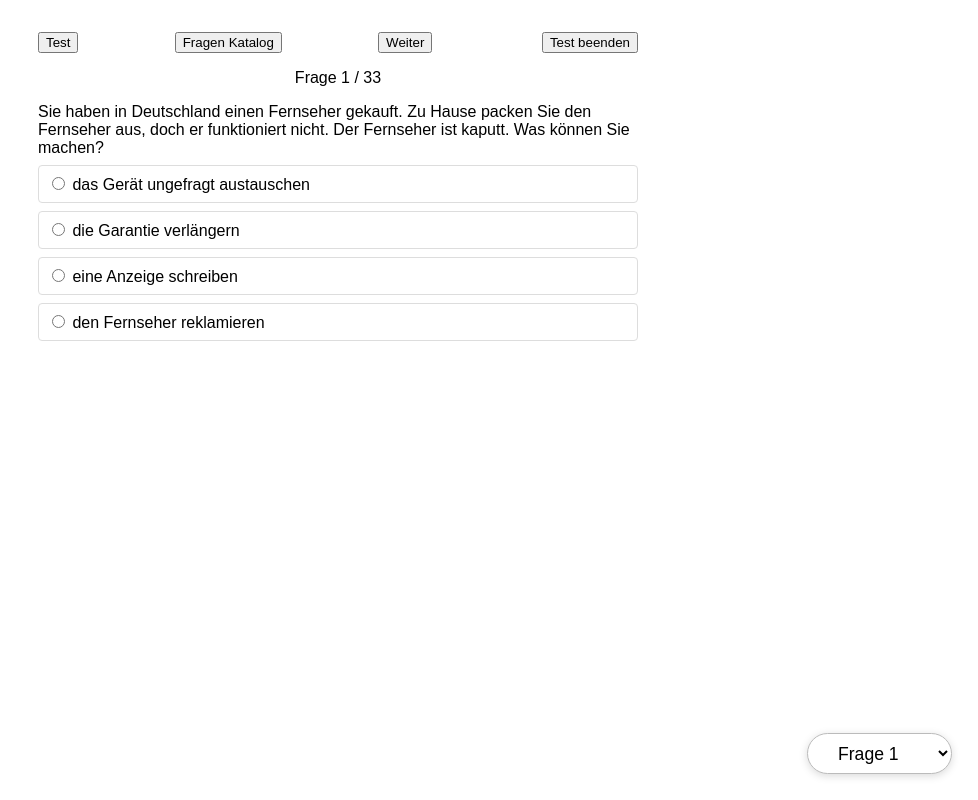
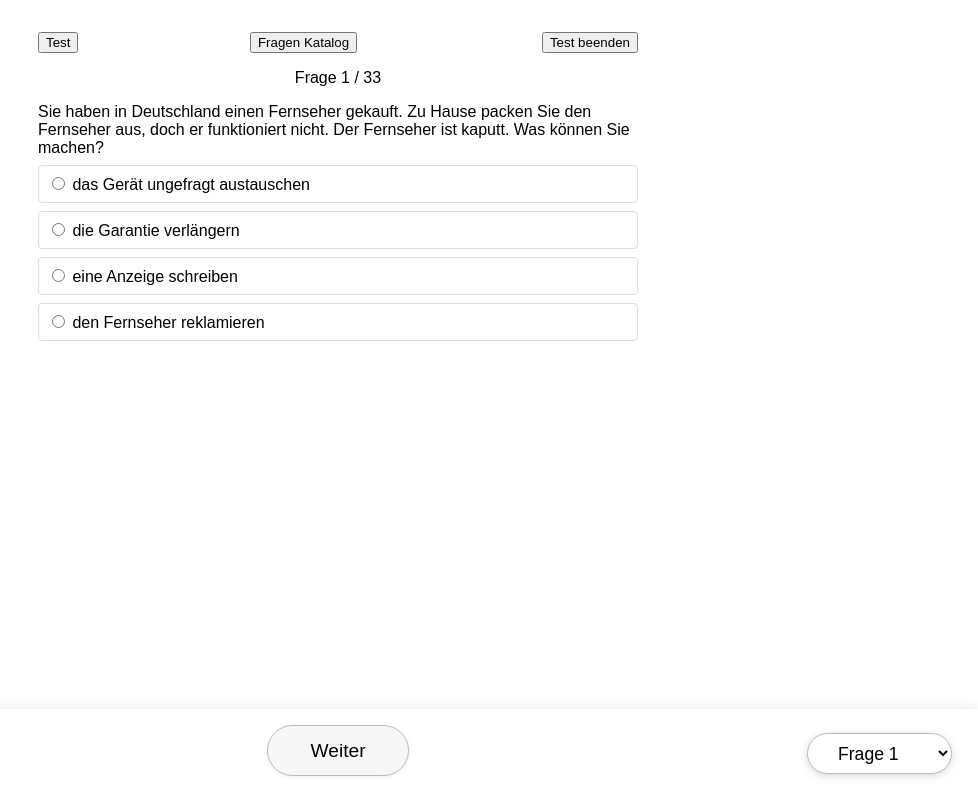
Before and after one commit to anhcoi123/lid_test, a plain HTML site: page index.html in a window 1280 px wide. Shown: the whole page, without its empty margins (302-1280 px from the left). Drawn offline with Linux system fonts and the light colour scheme.

Commit message:
Fix navigation

```diff
--- a/index.html
+++ b/index.html
@@ -11,8 +11,10 @@
     <div id="quiz-header">
         <button id="btn-test" class="active">Test</button>
         <button id="btn-katalog">Fragen Katalog</button>
+        <select id="select-jump"></select>
+      </div>
+      <div id="quiz-nav-fixed">
         <button id="btn-prev" class="hidden">Zurück</button>
-        <select id="select-jump"></select>
         <button id="btn-next">Weiter</button>
       </div>
 
--- a/quiz.js
+++ b/quiz.js
@@ -59,6 +59,8 @@
         startKatalogMode()
       })
     }
+
+    updateNavPosition()
   }
 
   // -------------- Hilfsfunktionen --------------
@@ -124,7 +126,7 @@
     selJump.style.position = 'fixed'
     selJump.style.right = '2vw'
     selJump.style.bottom = '2vw'
-    selJump.style.zIndex = '10001'
+    selJump.style.zIndex = '10003'
     selJump.style.padding = '0.5em 1.5em'
     selJump.style.borderRadius = '2em'
     selJump.style.boxShadow = '0 2px 8px rgba(0,0,0,0.15)'
@@ -134,6 +136,7 @@
     selJump.style.cursor = 'pointer'
     selJump.title = 'Zu Frage springen'
     if (!document.body.contains(selJump)) document.body.appendChild(selJump)
+    selJump.classList.remove('hidden')
   }
 
   function addEndTestButton() {
@@ -155,6 +158,7 @@
     current = Math.max(0, Math.min(current, items.length - 1))
     const item = items[current]
     prog.textContent = `Frage ${current+1} / ${items.length}`
+    // Buttons im neuen Container sichtbar/unsichtbar schalten
     btnPrev.classList.toggle('hidden', current === 0)
     btnNext.textContent = (current === items.length - 1) ? 'Abschließen' : 'Weiter'
     selJump.value = current
@@ -328,4 +332,9 @@
     return true
   }
 
+  // Nach Initialisierung: Navigation anpassen
+  function updateNavPosition() {
+    // Buttons sind jetzt im quiz-nav-fixed Container, keine weitere Logik nötig
+  }
+
 })();
--- a/style.css
+++ b/style.css
@@ -6,3 +6,29 @@
 .answer-correct { background:#e0f9e0; border-color:#3c763d; }
 .answer-wrong   { background:#f9e0e0; border-color:#a94442; }
 #quiz-error { color:#a94442; margin-top:0.5em; }
+#quiz-nav-fixed {
+  position: fixed;
+  left: 0;
+  right: 0;
+  bottom: 0;
+  display: flex;
+  justify-content: center;
+  gap: 2em;
+  background: rgba(255,255,255,0.95);
+  padding: 1em 0 1.5em 0;
+  z-index: 10002;
+  box-shadow: 0 -2px 12px rgba(0,0,0,0.08);
+}
+#quiz-nav-fixed button {
+  font-size: 1.2em;
+  padding: 0.7em 2.2em;
+  border-radius: 2em;
+  border: 1px solid #bbb;
+  background: #f7f7f7;
+  cursor: pointer;
+  box-shadow: 0 1px 4px rgba(0,0,0,0.07);
+  transition: background 0.2s;
+}
+#quiz-nav-fixed button:active {
+  background: #e0e0e0;
+}
```
